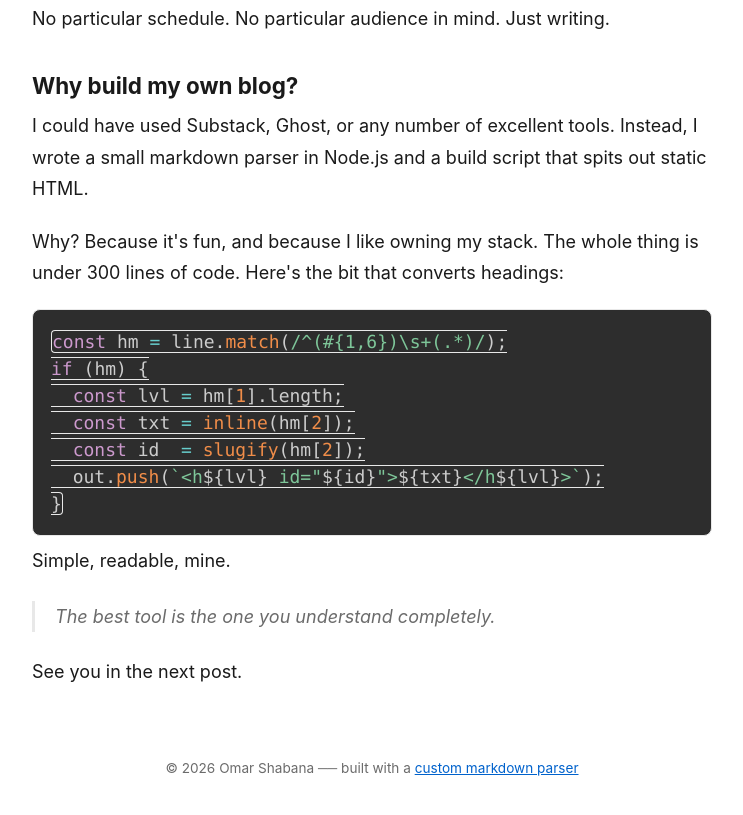
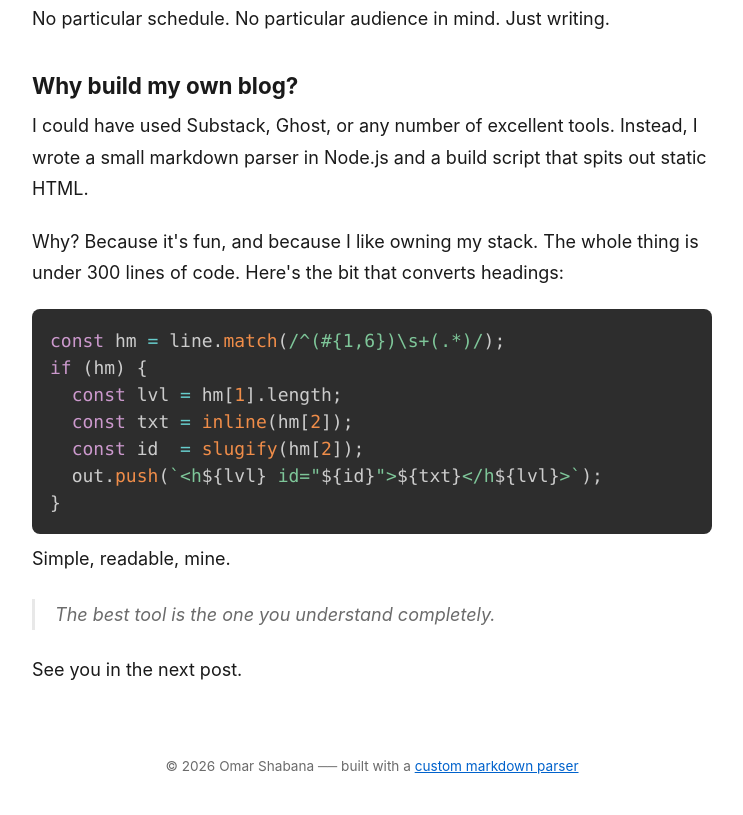
Before and after one commit to Mirohhh/files, a website: page public/posts/hello-world.html in a window 1280 px wide. Shown: the part 777-1592 px from the top of the page, without its empty margins (268-1011 px from the left). Drawn offline with nearby package versions, Linux system fonts and the light colour scheme.

Commit message:
Update style.css

```diff
--- a/style.css
+++ b/style.css
@@ -201,13 +201,14 @@ pre {
     margin: 1.5rem 0;
     font-size: 0.875rem; /* slightly smaller than body text */
     line-height: 1.6;
-    border: 1px solid var(--border);
+    border: none;
 }
 /* When <code> is inside <pre>, reset all the inline code styles */
 pre code {
     background: none;
     padding: 0;
     font-size: inherit;
+    border: none;
 }
 
 /* ── Inline code ── */
@@ -218,7 +219,6 @@ code {
     padding: 0.15em 0.45em;
     border-radius: 4px;
     font-size: 0.875em; /* em = relative to parent, so it scales with surrounding text */
-    border: 1px solid var(--border);
 }
 
 /* ── Tag pills ── */
```
